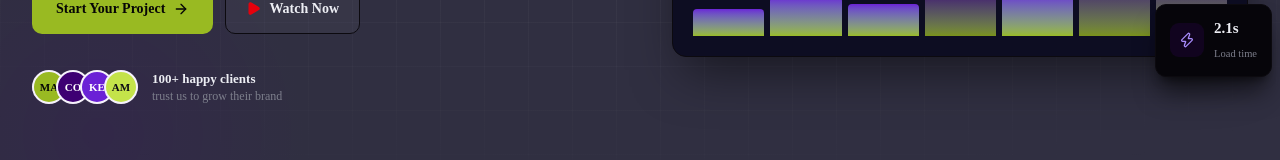
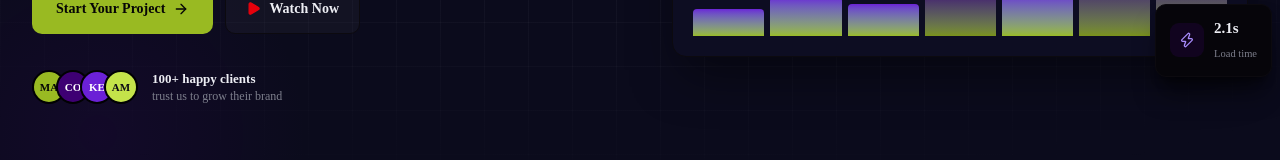
Before and after one commit to oursureP/our-sure-plug-web, a Next.js app: page / in a window 1280 px wide. Shown: the part 418-578 px from the top of the page. Built offline with nearby package versions, Linux system fonts and the light colour scheme; no server answers.

Commit message:
Restore background color in dark mode

```diff
--- a/app/globals.css
+++ b/app/globals.css
@@ -110,8 +110,7 @@ html {
 }
 
 .dark {
-  /* --background: oklch(0.07 0.015 301); */
-  --background: oklab(96.709% 0.0078 -0.01161);
+  --background: oklch(0.07 0.015 301);
   --foreground: oklch(0.95 0.008 280);
   --card: oklch(17.264% 0.0428 280.952);
   --card-foreground: oklch(0.95 0.008 280);
```
